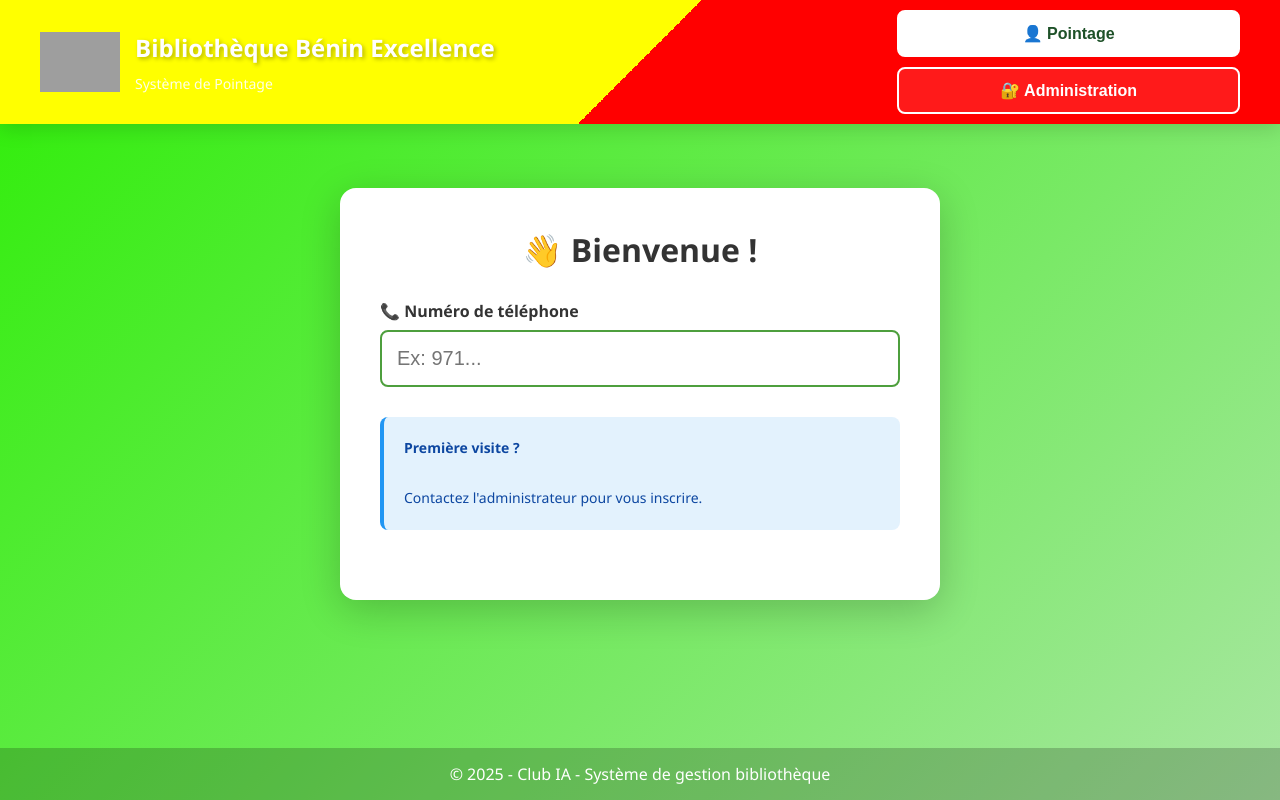
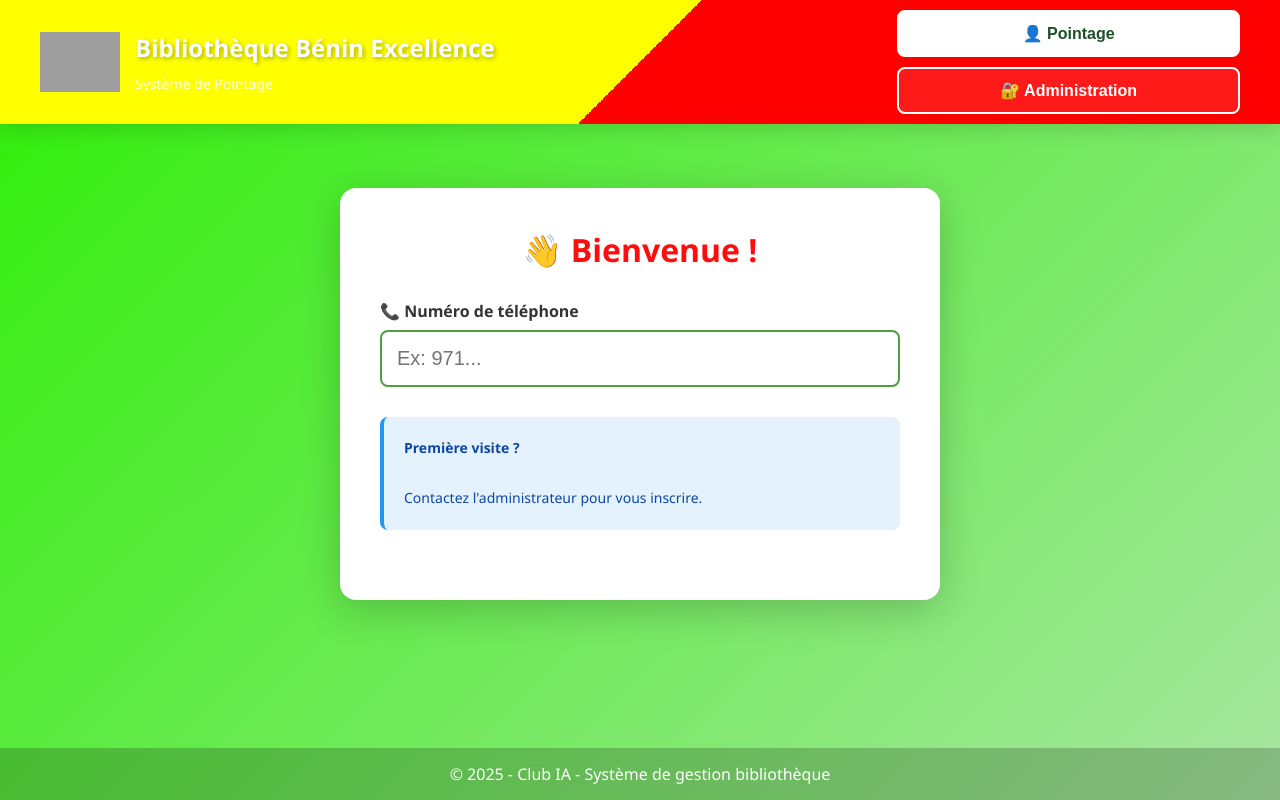
Before and after one commit to yvesco75/biblio-frontend, a React (Create React App) app: page / in a window 1280 px wide. Built offline with nearby package versions, Linux system fonts and the light colour scheme; grey boxes are pictures that could not be loaded.

Commit message:
changement de couleur

```diff
--- a/src/components/PointageInterface.css
+++ b/src/components/PointageInterface.css
@@ -17,7 +17,7 @@
 }
 
 .pointage-card h2 {
-  color: #333;
+  color: hsl(0, 98%, 52%);
   font-size: 32px;
   margin-bottom: 10px;
 }
```
